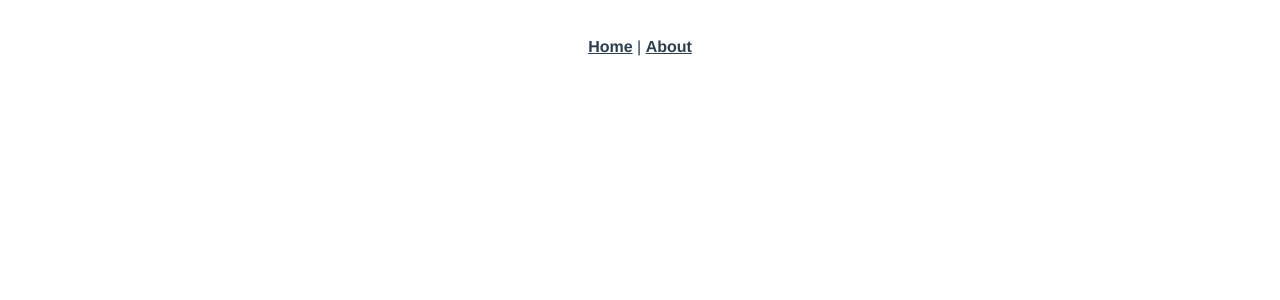
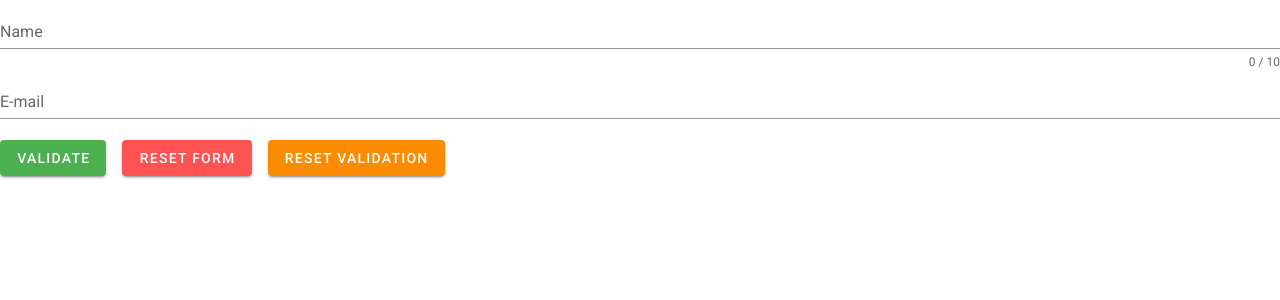
Before and after one commit to fullstack99/django-auth, a Vue app in the folder frontend/: page /login in a window 1280 px wide. Shown: the top 300 px of the page. Built offline with nearby package versions, Linux system fonts and the light colour scheme.

Commit message:
create login page

```diff
--- a/frontend/public/index.html
+++ b/frontend/public/index.html
@@ -5,6 +5,8 @@
     <meta http-equiv="X-UA-Compatible" content="IE=edge">
     <meta name="viewport" content="width=device-width,initial-scale=1.0">
     <link rel="icon" href="<%= BASE_URL %>favicon.ico">
+    <link href="https://fonts.googleapis.com/css?family=Roboto:100,300,400,500,700,900" rel="stylesheet">
+    <link href="https://cdn.jsdelivr.net/npm/@mdi/font@4.x/css/materialdesignicons.min.css" rel="stylesheet">
     <title><%= htmlWebpackPlugin.options.title %></title>
   </head>
   <body>
--- a/frontend/src/App.vue
+++ b/frontend/src/App.vue
@@ -1,32 +1,8 @@
 <template>
-  <div id="app">
-    <div id="nav">
-      <router-link to="/">Home</router-link> |
-      <router-link to="/about">About</router-link>
-    </div>
-    <router-view />
-  </div>
+  <v-app>
+    <v-content>
+      <!-- Display view pages here based on route -->
+      <router-view></router-view>
+    </v-content>
+  </v-app>
 </template>
-
-<style>
-#app {
-  font-family: Avenir, Helvetica, Arial, sans-serif;
-  -webkit-font-smoothing: antialiased;
-  -moz-osx-font-smoothing: grayscale;
-  text-align: center;
-  color: #2c3e50;
-}
-
-#nav {
-  padding: 30px;
-}
-
-#nav a {
-  font-weight: bold;
-  color: #2c3e50;
-}
-
-#nav a.router-link-exact-active {
-  color: #42b983;
-}
-</style>
--- a/frontend/src/main.js
+++ b/frontend/src/main.js
@@ -2,11 +2,12 @@ import Vue from "vue";
 import App from "./App.vue";
 import router from "./router";
 import store from "./store";
-
+import vuetify from "@/plugins/vuetify";
 Vue.config.productionTip = false;
 
 new Vue({
   router,
   store,
+  vuetify,
   render: h => h(App)
 }).$mount("#app");
--- /dev/null
+++ b/frontend/src/plugins/vuetify.js
@@ -0,0 +1,9 @@
+import Vue from "vue";
+import Vuetify from "vuetify";
+import "vuetify/dist/vuetify.min.css";
+
+Vue.use(Vuetify);
+
+const opts = {};
+
+export default new Vuetify(opts);
--- a/frontend/src/router/index.js
+++ b/frontend/src/router/index.js
@@ -1,23 +1,14 @@
 import Vue from "vue";
 import VueRouter from "vue-router";
-import Home from "../views/Home.vue";
+import Login from "../views/Login.vue";
 
 Vue.use(VueRouter);
 
 const routes = [
   {
-    path: "/",
-    name: "Home",
-    component: Home
-  },
-  {
-    path: "/about",
-    name: "About",
-    // route level code-splitting
-    // this generates a separate chunk (about.[hash].js) for this route
-    // which is lazy-loaded when the route is visited.
-    component: () =>
-      import(/* webpackChunkName: "about" */ "../views/About.vue")
+    path: "/login",
+    name: "Login",
+    component: Login
   }
 ];
 
--- a/frontend/src/views/About.vue
+++ /dev/null
@@ -1,5 +0,0 @@
-<template>
-  <div class="about">
-    <h1>This is an about page</h1>
-  </div>
-</template>
--- a/frontend/src/views/Home.vue
+++ /dev/null
@@ -1,18 +0,0 @@
-<template>
-  <div class="home">
-    <img alt="Vue logo" src="../assets/logo.png" />
-    <HelloWorld msg="Welcome to Your Vue.js App" />
-  </div>
-</template>
-
-<script>
-// @ is an alias to /src
-import HelloWorld from "@/components/HelloWorld.vue";
-
-export default {
-  name: "Home",
-  components: {
-    HelloWorld
-  }
-};
-</script>
--- /dev/null
+++ b/frontend/src/views/Login.vue
@@ -0,0 +1,76 @@
+<template>
+  <v-form
+    ref="form"
+    v-model="valid"
+    lazy-validation
+  >
+    <v-text-field
+      v-model="name"
+      :counter="10"
+      :rules="nameRules"
+      label="Name"
+      required
+    ></v-text-field>
+
+    <v-text-field
+      v-model="email"
+      :rules="emailRules"
+      label="E-mail"
+      required
+    ></v-text-field>
+    <v-btn
+      :disabled="!valid"
+      color="success"
+      class="mr-4"
+      @click="validate"
+    >
+      Validate
+    </v-btn>
+
+    <v-btn
+      color="error"
+      class="mr-4"
+      @click="reset"
+    >
+      Reset Form
+    </v-btn>
+
+    <v-btn
+      color="warning"
+      @click="resetValidation"
+    >
+      Reset Validation
+    </v-btn>
+  </v-form>
+</template>
+<script>
+  export default {
+    data: () => ({
+      valid: true,
+      name: '',
+      nameRules: [
+        v => !!v || 'Name is required',
+        v => (v && v.length <= 10) || 'Name must be less than 10 characters',
+      ],
+      email: '',
+      emailRules: [
+        v => !!v || 'E-mail is required',
+        v => /.+@.+\..+/.test(v) || 'E-mail must be valid',
+      ]
+    }),
+
+    methods: {
+      validate () {
+        if (this.$refs.form.validate()) {
+          this.snackbar = true
+        }
+      },
+      reset () {
+        this.$refs.form.reset()
+      },
+      resetValidation () {
+        this.$refs.form.resetValidation()
+      },
+    },
+  }
+</script>
```
Also changed, not shown: 1 other file (tests, documents, lock files or other folders).
